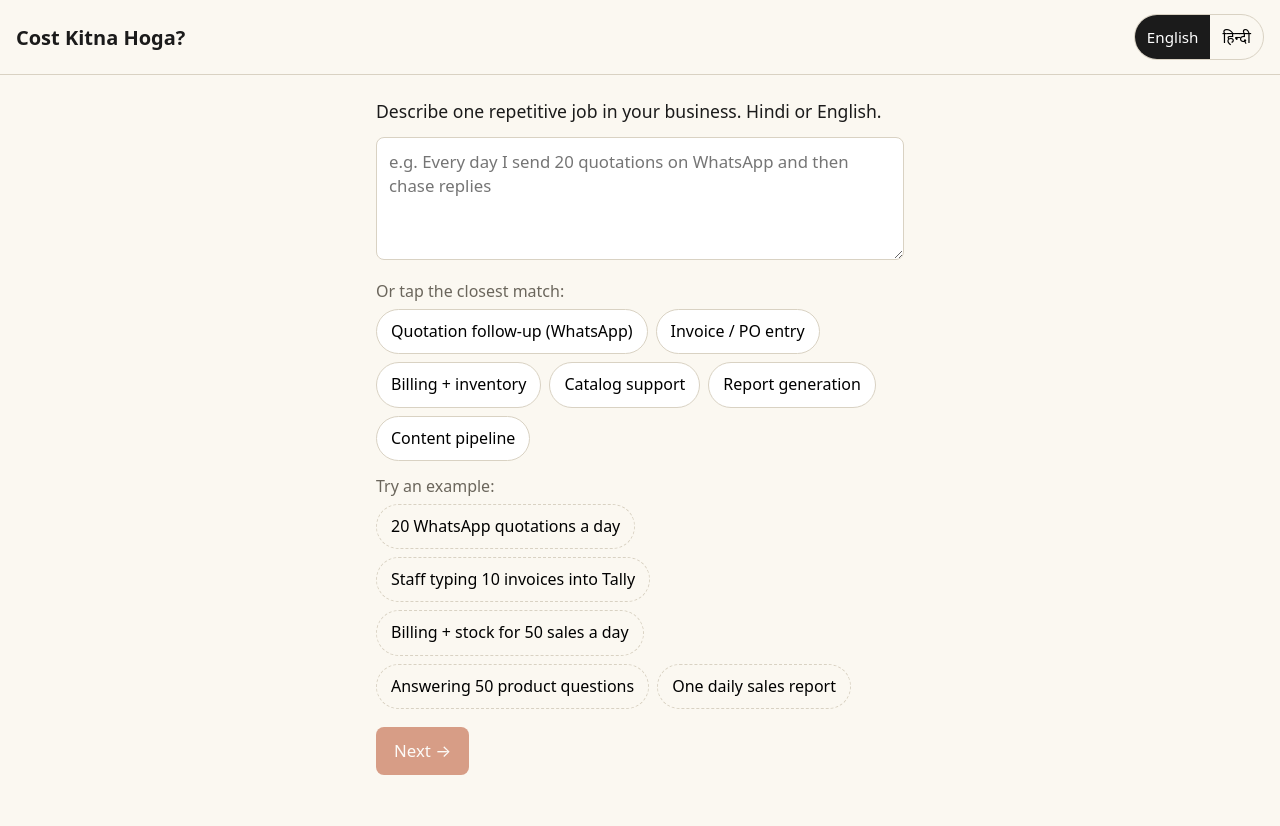
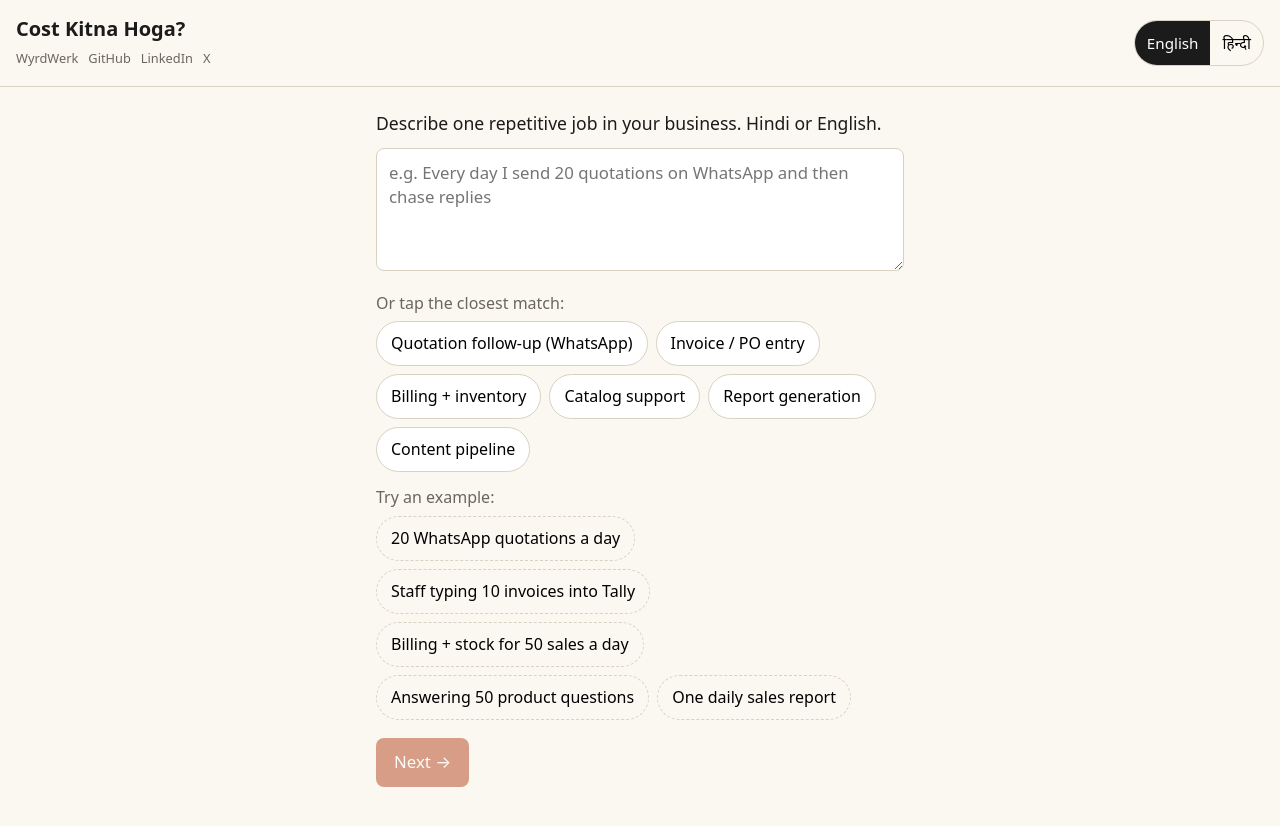
Before and after one commit to WyrdWerk/what-s-the-cost, a website: page public/index.html in a window 1280 px wide. Drawn offline with Linux system fonts and the light colour scheme.

Commit message:
Header links: WyrdWerk, GitHub, LinkedIn, X (mirrors TokenWatch header); sw ckh-v5
Amp-Thread-ID: https://ampcode.com/threads/T-01a0bd71-9112-76bf-b604-ec8bfcde25f2
Co-authored-by: Yash Jain <invoices@wyrdwerk.com>

```diff
--- a/public/index.html
+++ b/public/index.html
@@ -9,7 +9,15 @@
 </head>
 <body>
   <header class="top">
-    <h1 data-i18n="title">Cost Kitna Hoga?</h1>
+    <div class="brand">
+      <h1 data-i18n="title">Cost Kitna Hoga?</h1>
+      <nav class="links" aria-label="WyrdWerk links">
+        <a href="https://wyrdwerk.com" target="_blank" rel="noopener">WyrdWerk</a>
+        <a href="https://github.com/WyrdWerk/what-s-the-cost" target="_blank" rel="noopener">GitHub</a>
+        <a href="https://www.linkedin.com/in/yash-jain-65295511b/" target="_blank" rel="noopener">LinkedIn</a>
+        <a href="https://x.com/thelaggingway" target="_blank" rel="noopener">X</a>
+      </nav>
+    </div>
     <div class="lang" role="radiogroup" aria-label="Language">
       <button id="langEn" type="button" role="radio" data-lang="en" aria-checked="true">English</button>
       <button id="langHi" type="button" role="radio" data-lang="hi" aria-checked="false" tabindex="-1">हिन्दी</button>
--- a/public/style.css
+++ b/public/style.css
@@ -13,6 +13,10 @@
 body { margin: 0; background: var(--paper); color: var(--ink); line-height: 1.45; }
 .top { display: flex; align-items: center; justify-content: space-between; padding: 14px 16px; border-bottom: 1px solid var(--line); }
 .top h1 { font-size: 1.25rem; margin: 0; }
+.brand { display: flex; flex-direction: column; gap: 2px; min-width: 0; }
+.links { display: flex; flex-wrap: wrap; gap: 0 10px; font-size: 0.8rem; }
+.links a { color: var(--muted); text-decoration: none; padding: 4px 0; }
+.links a:hover, .links a:focus-visible { color: var(--accent); text-decoration: underline; }
 .lang { display: inline-flex; border: 1px solid var(--line); border-radius: 999px; overflow: hidden; }
 .lang button { background: none; border: none; padding: 8px 12px; font: inherit; font-size: 0.95rem; cursor: pointer; min-height: 44px; }
 .lang button[aria-checked="true"] { background: var(--ink); color: #fff; }
--- a/public/sw.js
+++ b/public/sw.js
@@ -1,6 +1,6 @@
 // Offline support: precache the app shell + data; cache-first for same-origin static files.
 // /api/* is never cached — the client already treats a failed classifier call as "manual mode".
-const VERSION = "ckh-v4";
+const VERSION = "ckh-v5";
 const SHELL = ["/", "/index.html", "/style.css", "/app.js", "/engine.js",
   "/data/archetypes.json", "/data/config.json", "/data/scenarios.json"];
 
```
Also changed, not shown: README.md.
